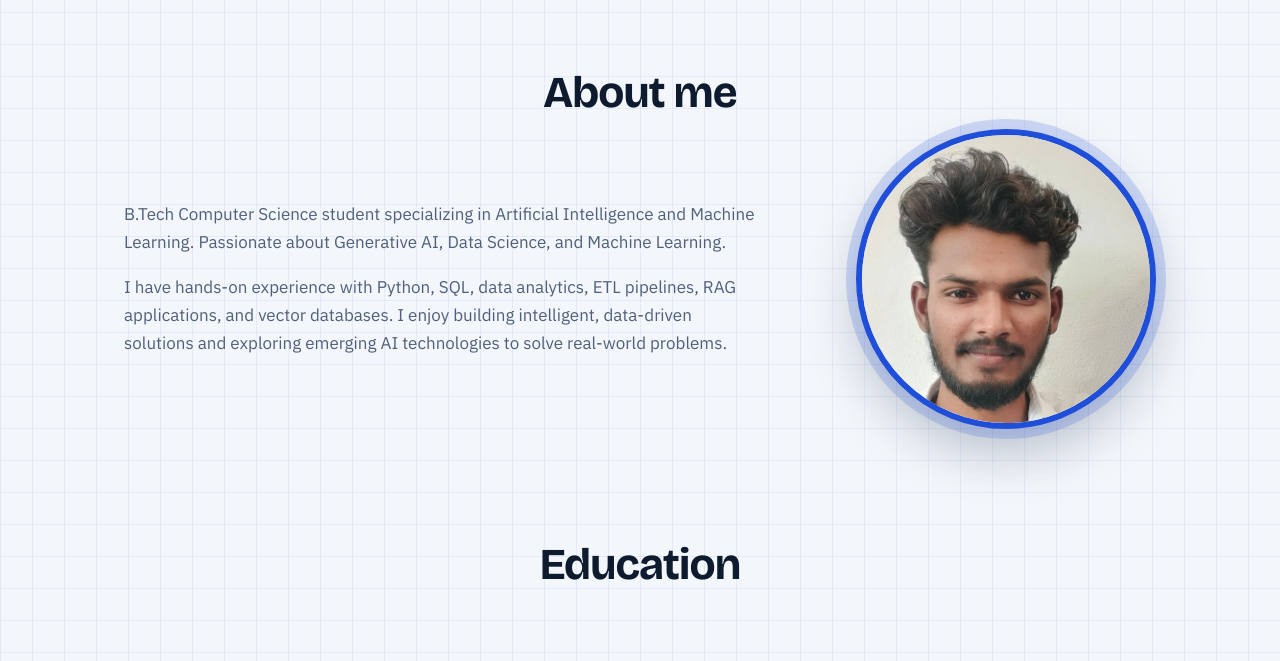
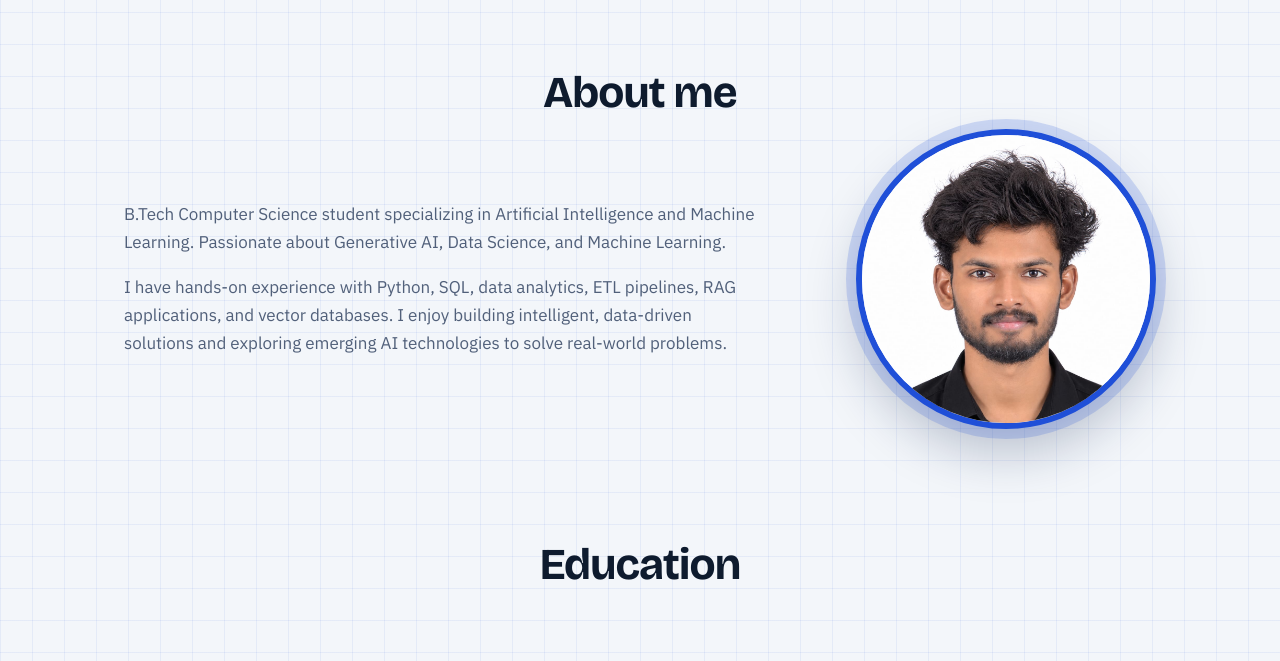
Before and after one commit to 2303a52118/portfolio, a plain HTML site: page index.html in a window 1280 px wide. Shown: the part 820-1481 px from the top of the page. Drawn offline with nearby package versions, Linux system fonts and the light colour scheme.

Commit message:
Update portfolio profile photo

```diff
--- a/index.html
+++ b/index.html
@@ -71,7 +71,7 @@
               data analytics, ETL pipelines, RAG applications, and vector databases. I enjoy building intelligent,
               data-driven solutions and exploring emerging AI technologies to solve real-world problems.</p>
           </div>
-          <div class="photo"><img src="images/profile.jpg" alt="Photo of Pochampally Sravan" width="600" height="600"></div>
+          <div class="photo"><img src="images/profile.png" alt="Photo of Pochampally Sravan" width="600" height="600"></div>
         </div>
       </div>
     </section>
```
Also changed, not shown: images/profile.jpg (deleted), images/profile.png (added).
